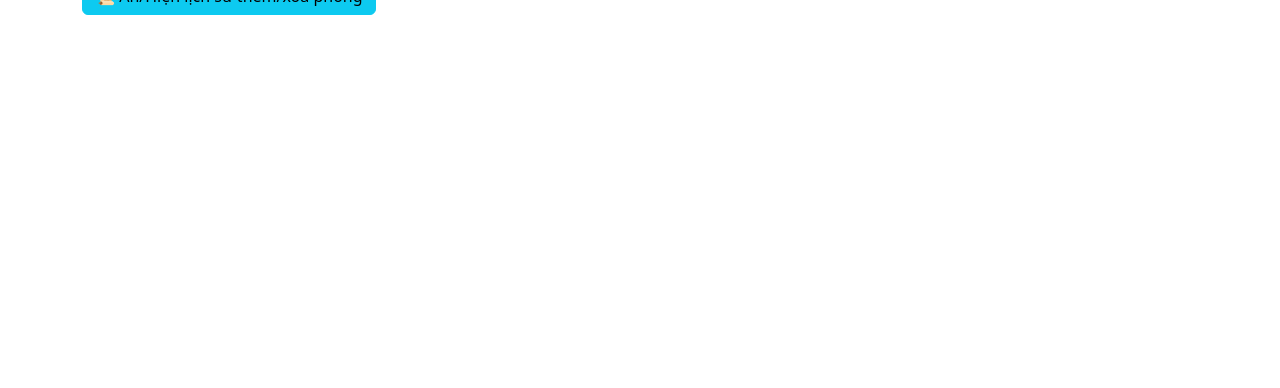
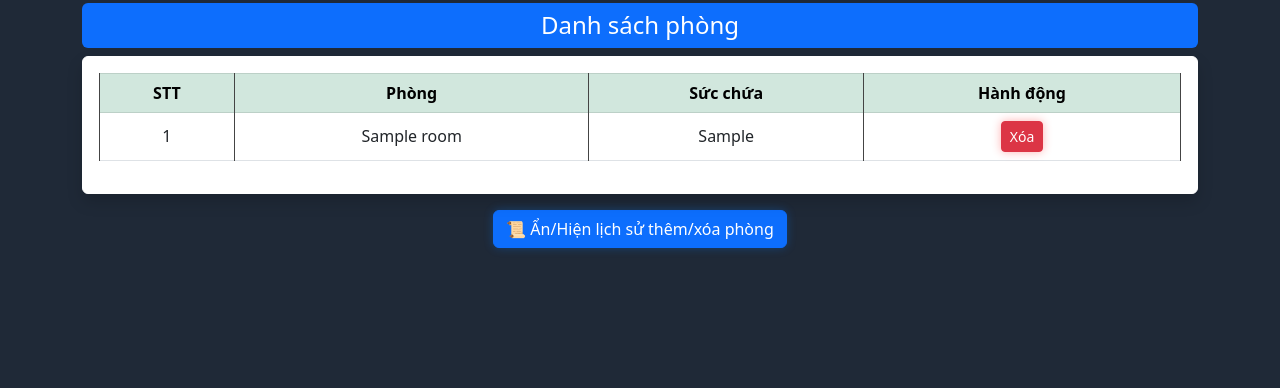
Before and after one commit to tamdc21v7n538/Quan_ly_phong_, a PHP site: page /rooms.php in a window 1280 px wide. Shown: the part 412-800 px from the top of the page. Run offline with PHP 8.4, Linux system fonts and the light colour scheme; tables that the repository leaves empty or names only in its code hold one stand-in row (values such as "Sample post"); data that the repository does not hold is empty.

Commit message:
sửa room.php

```diff
--- a/rooms.php
+++ b/rooms.php
@@ -64,19 +64,122 @@ if (isset($_GET['delete'])) {
     exit;
 }
 ?>
+<style>
+    body {
+        background-color: #1f2937;
+        color: #ffffff;
+    }
+
+    /* card nền trắng cho dễ đọc */
+    .card {
+        background-color: #ffffff;
+        color: #ffffff;
+        border: 1px solid #ffffff;
+    }
+
+    /* input form */
+    input {
+        background-color: #ffffff !important;
+        color: #fff !important;
+        border: 1px solid #444 !important;
+    }
+
+    input::placeholder {
+        color: #aaa !important;
+    }
+
+    /* table */
+    table {
+        color: #fff;
+    }
+
+    .table-bordered td,
+    .table-bordered th {
+        border-color: #444 !important;
+    }
+
+    /* header bảng */
+    .table-success {
+        background-color: #198754 !important;
+        color: white !important;
+    }
+
+    .table-warning {
+        background-color: #ffc107 !important;
+        color: black !important;
+    }
+
+    /* nút */
+    .btn-danger {
+        box-shadow: 0 0 10px rgba(255, 0, 0, 0.3);
+    }
+
+    .btn-success {
+        box-shadow: 0 0 10px rgba(0, 255, 0, 0.2);
+    }
+
+    .btn-primary {
+        box-shadow: 0 0 10px rgba(0, 123, 255, 0.3);
+    }
+
+    /* tiêu đề */
+    h2,
+    h4,
+    h5 {
+        color: #ffffff;
+    }
+</style>
 
 <div class="container mt-4">
-    <h3>Quản lý phòng</h3>
 
-    <form method="POST" class="mb-3">
-        <input name="name" class="form-control mb-2" placeholder="Tên phòng">
-        <input name="capacity" class="form-control mb-2" placeholder="Sức chứa">
-        <button name="add" class="btn btn-primary">Thêm</button>
+    <!-- ===== TIÊU ĐỀ ===== -->
+    <h2 class="text-center mb-4 fw-bold text-primary">
+        Quản lý phòng
+    </h2>
+
+    <!-- khoảng cách -->
+    <div class="mb-4"></div>
+
+    <!-- ===== FORM THÊM PHÒNG ===== -->
+    <div class="d-flex justify-content-center align-items-center gap-4 mb-4">
+
+        <!-- ICON TRÁI -->
+        <div class="d-none d-md-block text-center">
+            <img src="https://cdn-icons-png.flaticon.com/512/3135/3135715.png" width="100">
+        </div>
+
+        <!-- FORM -->
+        <div class="card shadow p-4" style="max-width:500px; width:100%; border-radius:15px;">
+            <h4 class="text-center text-success mb-3">
+                Thêm phòng học
+            </h4>
+
+            <form method="POST">
+                <input name="name" class="form-control mb-2 text-primary" placeholder="Tên phòng">
+                <input name="capacity" class="form-control mb-3 text-primary" placeholder="Sức chứa">
+
+                <button name="add" class="btn btn-success w-100">
+                    ➕ Thêm
+                </button>
             </form>
+        </div>
 
+        <!-- ICON PHẢI -->
+        <div class="d-none d-md-block text-center">
+            <img src="https://cdn-icons-png.flaticon.com/512/2920/2920277.png" width="100">
+        </div>
 
-    <table class="table table-bordered">
-        <tr>
+    </div>
+
+    <!-- ===== BẢNG DANH SÁCH ===== -->
+    <h4 class="text-center text-white bg-primary p-2 rounded">
+        Danh sách phòng
+    </h4>
+
+    <div class="card shadow p-3 mb-3">
+
+        <table class="table table-bordered text-center align-middle">
+            <tr class="table-success">
                 <th>STT</th>
                 <th>Phòng</th>
                 <th>Sức chứa</th>
@@ -89,7 +192,7 @@ if (isset($_GET['delete'])) {
 
             while ($row = mysqli_fetch_assoc($res)) {
                 echo "<tr>
-        <td>" . $stt++ . "</td>
+                    <td>{$stt}</td>
                     <td>{$row['name']}</td>
                     <td>{$row['capacity']}</td>
                     <td>
@@ -100,15 +203,30 @@ if (isset($_GET['delete'])) {
                         </a>
                     </td>
                 </tr>";
+                $stt++;
             }
             ?>
         </table>
-    <hr>
+    </div>
+
+    <!-- ===== NÚT LỊCH SỬ ===== -->
+    <div class="text-center mb-3">
+        <button type="button" class="btn btn-primary" onclick="toggleHistory()">
+            📜 Ẩn/Hiện lịch sử thêm/xóa phòng
+        </button>
+    </div>
+
+    <!-- ===== LỊCH SỬ ===== -->
     <div id="historyBox" style="display:none;">
-        <h4>Lịch sử thêm / xóa phòng</h4>
 
-        <table class="table table-striped">
-            <tr>
+        <div class="card shadow p-3">
+
+            <h5 class="text-center text-secondary mb-3">
+                Lịch sử hoạt động
+            </h5>
+
+            <table class="table table-striped text-center">
+                <tr class="table-warning">
                     <th>Hành động</th>
                     <th>Phòng</th>
                     <th>Thời gian</th>
@@ -127,9 +245,8 @@ if (isset($_GET['delete'])) {
                 ?>
             </table>
         </div>
-    <button type="button" class="btn btn-info mb-3" onclick="toggleHistory()">
-        📜 Ẩn/Hiện lịch sử thêm/xóa phòng
-    </button>
+    </div>
+
 </div>
 <script>
     function toggleHistory() {
```
Lines whose indentation alone changed are shown as unchanged.
